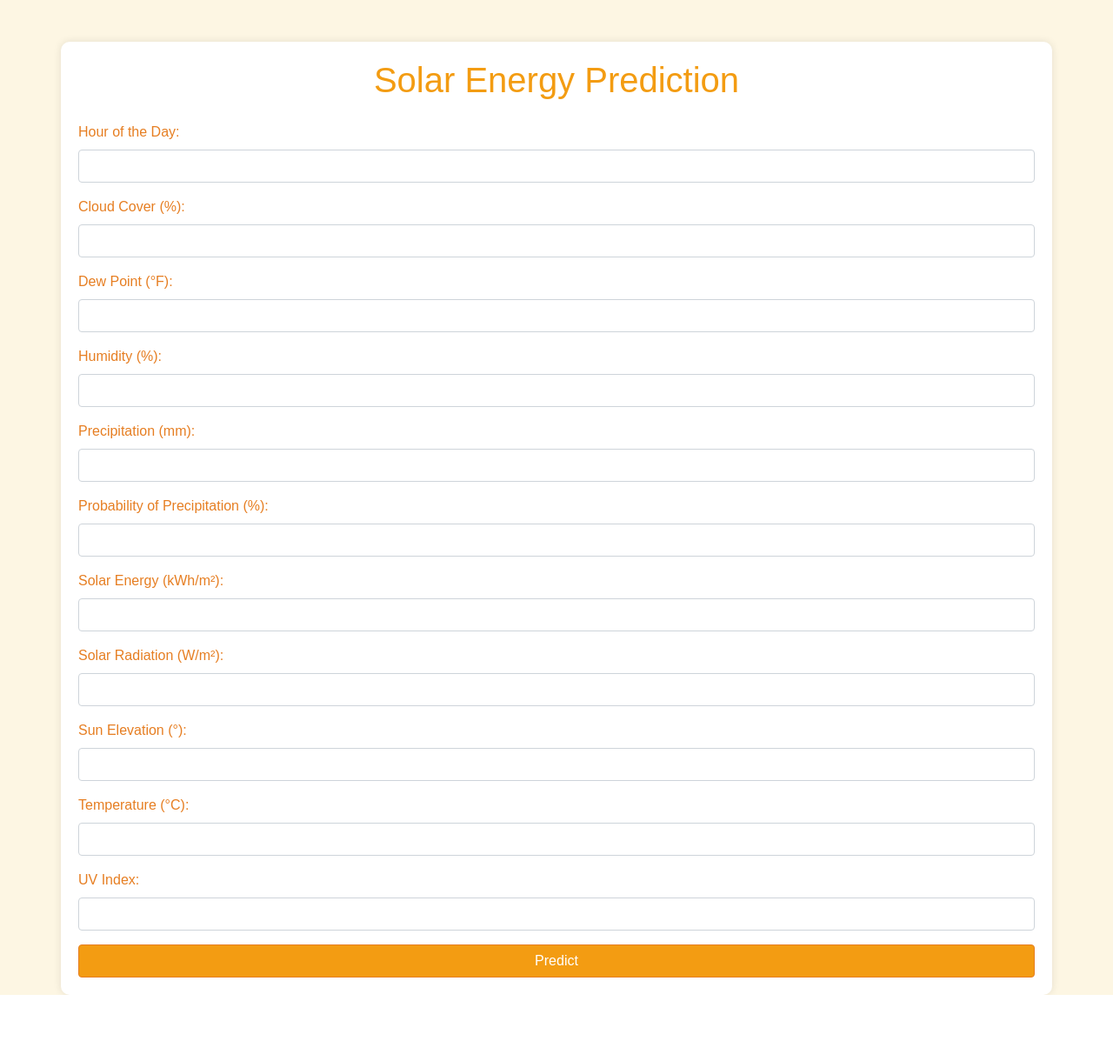
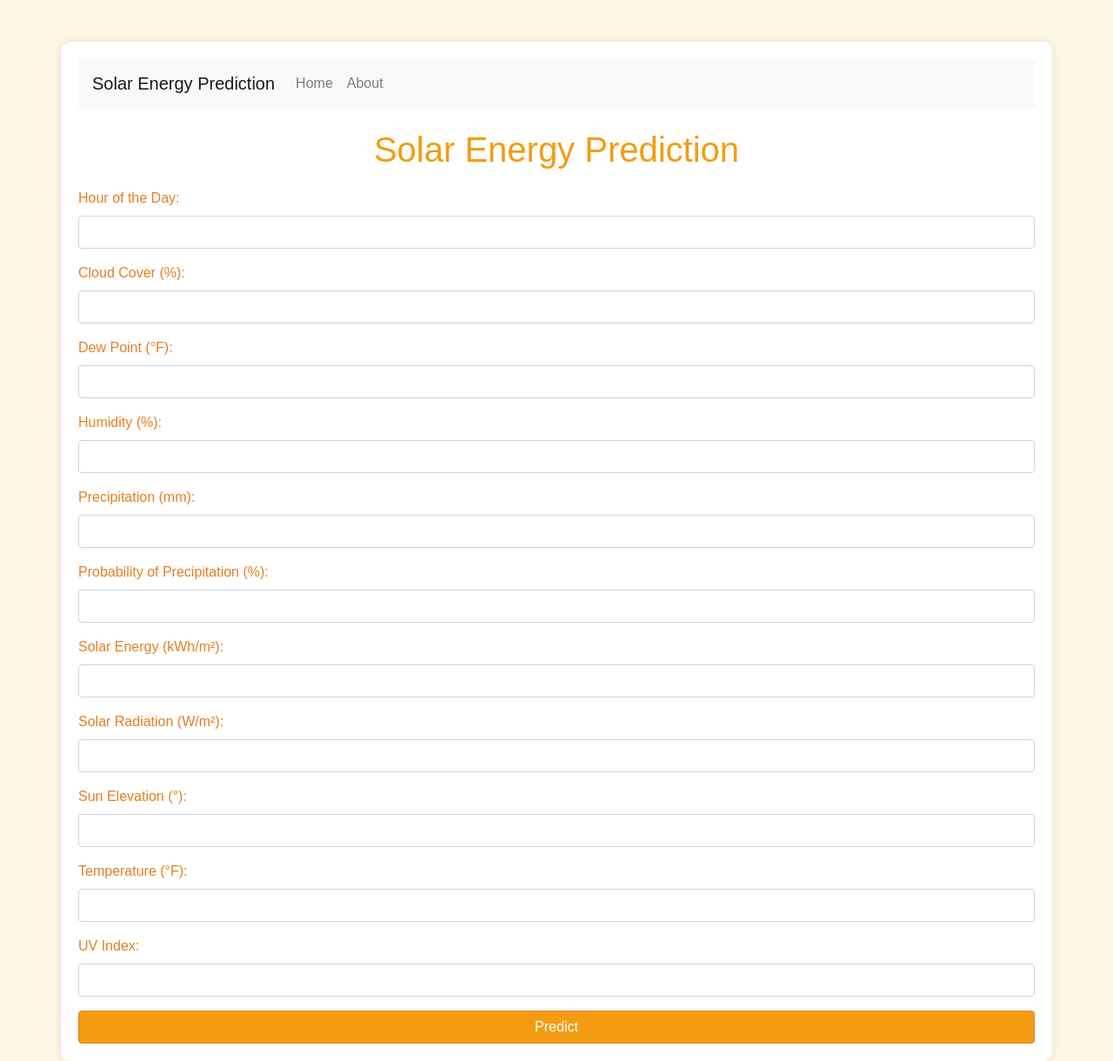
Before and after one commit to GitYaw/Solar-Powered, a Flask app: page / in a window 1280 px wide. Shown: the whole page at 87% size. Before the commit the page ends 1144 px from the top, so only its background shows below. Run offline with Flask 3, Linux system fonts and the light colour scheme; some libraries are stand-ins or nearby versions.

Commit message:
Add navigation bar and about page

```diff
--- a/main.py
+++ b/main.py
@@ -10,6 +10,10 @@ model = load_model('tiny_200.h5')
 @app.route("/")
 def index():
     return render_template("index.html")
+
+@app.route("/about")
+def about():
+    return render_template("about.html")
 
 @app.route("/predict", methods=["POST"])
 def predict():
@@ -36,7 +40,7 @@ def predict():
             prediction = model.predict(input_data)
 
             # Format the prediction for display
-            predicted_whProduced = prediction[0][0]
+            predicted_whProduced = round(prediction[0][0], 2)
 
             return render_template("result.html", prediction=predicted_whProduced)
         except Exception as e:
--- a/templates/index.html
+++ b/templates/index.html
@@ -9,7 +9,20 @@
 </head>
 <body>
     <div class="container mt-5">
-        <h1 class="text-center mb-4">Solar Energy Prediction</h1>
+        <nav class="navbar navbar-expand-lg navbar-light bg-light mb-4">
+            <a class="navbar-brand" href="#">Solar Energy Prediction</a>
+            <div class="collapse navbar-collapse">
+                <ul class="navbar-nav mr-auto">
+                    <li class="nav-item">
+                        <a class="nav-link" href="/">Home</a>
+                    </li>
+                    <li class="nav-item">
+                        <a class="nav-link" href="/about">About</a>
+                    </li>
+                </ul>
+            </div>
+        </nav>
+        <h1>Solar Energy Prediction</h1>
         <form method="POST" action="/predict">
             <div class="form-group">
                 <label for="hour">Hour of the Day:</label>
@@ -48,7 +61,7 @@
                 <input type="number" step="0.1" class="form-control" name="sunelevation" id="sunelevation" required>
             </div>
             <div class="form-group">
-                <label for="temp">Temperature (°C):</label>
+                <label for="temp">Temperature (°F):</label>
                 <input type="number" step="0.1" class="form-control" name="temp" id="temp" required>
             </div>
             <div class="form-group">
```
Also changed, not shown: templates/about.html (added, +24 -0 lines), templates/result.html (+14 -1 lines).
